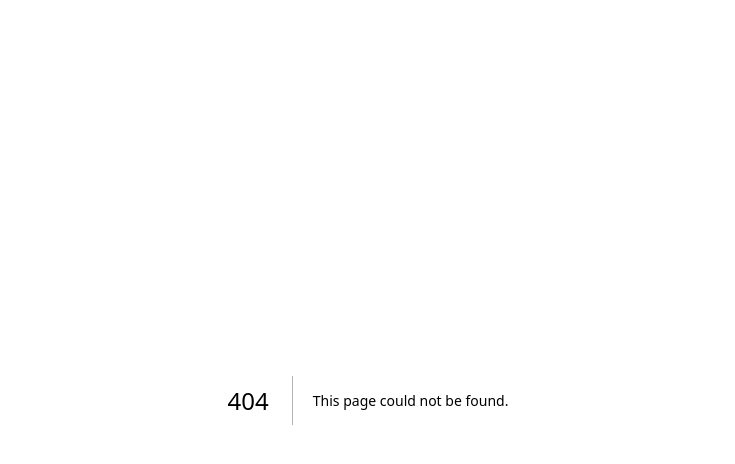
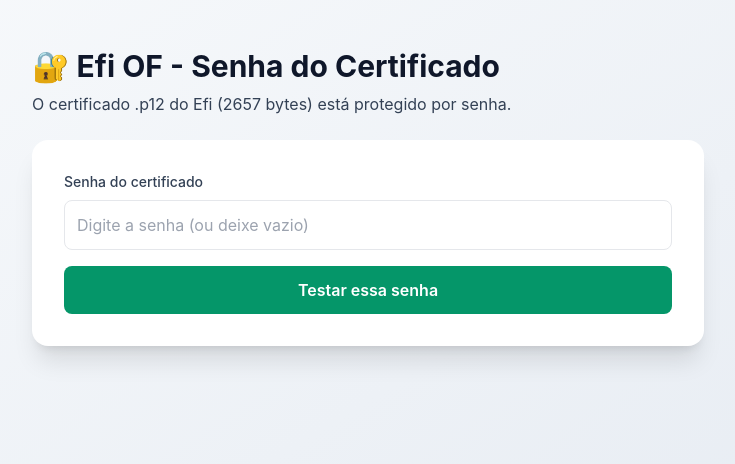
Before and after one commit to HenriqueGuilhermeUx/nextgenassets, a Next.js app in the folder apps/marketing/: page /efi-cert-pass in a window 1280 px wide. Before the commit this address had no page. Shown: the top 464 px of the page, without its empty margins (272-1007 px from the left). Built offline with nearby package versions, Linux system fonts and the light colour scheme.

Commit message:
feat: UI /efi-cert-pass pra user descobrir senha do cert

```diff
--- /dev/null
+++ b/apps/marketing/src/app/efi-cert-pass/page.tsx
@@ -0,0 +1,60 @@
+'use client';
+import { useState } from 'react';
+
+export default function EfiCertPassPage() {
+  const [pass, setPass] = useState('');
+  const [result, setResult] = useState<any>(null);
+  const [loading, setLoading] = useState(false);
+
+  const tryPassphrase = async () => {
+    setLoading(true);
+    try {
+      const r = await fetch('https://api.nextgenassets.com.br/v1/admin/webhooks/efi-cert-try-passwords', {
+        method: 'POST',
+        headers: { 'Content-Type': 'application/json' },
+        body: JSON.stringify({ passwords: [pass] })
+      });
+      const data = await r.json();
+      setResult(data);
+    } catch (err: any) {
+      setResult({ error: err.message });
+    } finally {
+      setLoading(false);
+    }
+  };
+
+  return (
+    <div className="min-h-screen bg-gradient-to-br from-slate-50 to-slate-200 py-12 px-4">
+      <div className="max-w-2xl mx-auto">
+        <h1 className="text-3xl font-bold text-slate-900 mb-2">🔐 Efi OF - Senha do Certificado</h1>
+        <p className="text-slate-700 mb-6">
+          O certificado .p12 do Efi (2657 bytes) está protegido por senha.
+        </p>
+
+        <div className="bg-white rounded-2xl shadow-xl p-8">
+          <label className="block text-sm font-medium text-slate-700 mb-2">Senha do certificado</label>
+          <input
+            type="password"
+            className="w-full border rounded-lg p-3 mb-4"
+            placeholder="Digite a senha (ou deixe vazio)"
+            value={pass}
+            onChange={(e) => setPass(e.target.value)}
+          />
+          <button
+            onClick={tryPassphrase}
+            disabled={loading}
+            className="w-full bg-emerald-600 hover:bg-emerald-700 text-white font-semibold py-3 rounded-lg"
+          >
+            {loading ? 'Testando...' : 'Testar essa senha'}
+          </button>
+
+          {result && (
+            <div className="mt-4 p-3 bg-slate-50 rounded text-sm overflow-auto">
+              <pre>{JSON.stringify(result, null, 2)}</pre>
+            </div>
+          )}
+        </div>
+      </div>
+    </div>
+  );
+}
```
